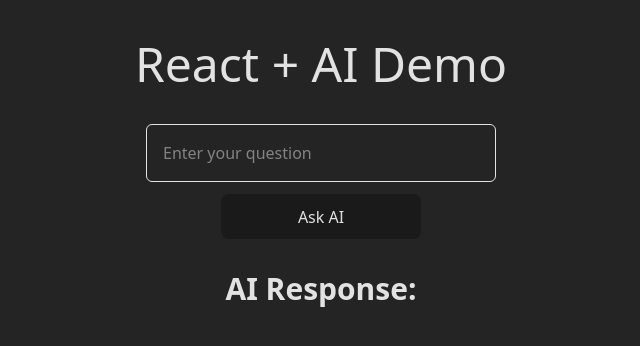
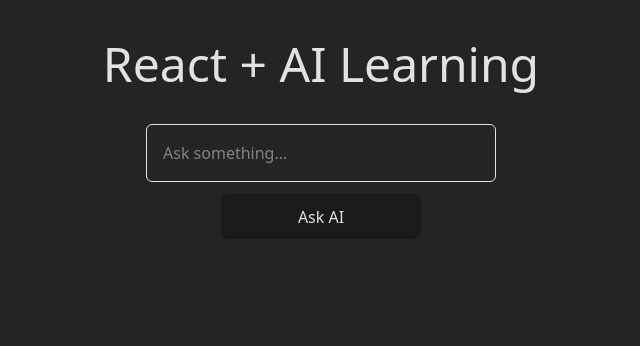
Before and after one commit to ankitar025/React-Ai-Learning, a React (Vite) app: page / in a window 1280 px wide. Shown: the top 346 px of the page, without its empty margins (319-959 px from the left). Built offline with nearby package versions, Linux system fonts and the light colour scheme.

Commit message:
day-3 updated

```diff
--- /dev/null
+++ b/day-3-components+AI/Components/Button.jsx
@@ -0,0 +1,5 @@
+function Button({ onClick }) {
+    return <button className="m-3 min-w-[200px]" onClick={onClick}>Ask AI</button>;
+  }
+
+  export default Button;
--- /dev/null
+++ b/day-3-components+AI/Components/InputBox.jsx
@@ -0,0 +1,13 @@
+function InputBox({ value, onChange }) {
+  return (
+    <input
+      type="text"
+      placeholder="Ask something..."
+      value={value}
+      onChange={onChange}
+      className="border p-4 rounded-md min-w-[350px] "
+    />
+  );
+}
+
+export default InputBox;
--- /dev/null
+++ b/day-3-components+AI/Components/OutputBox.jsx
@@ -0,0 +1,5 @@
+function OutputBox({ response }) {
+    return <p className="text-3xl mb-5 mt-5">{response}</p>;
+  }
+
+  export default OutputBox;
--- /dev/null
+++ b/day-3-components+AI/notes.md
@@ -0,0 +1,6 @@
+Day 3 – React Components + AI
+
+- Components help split UI into reusable blocks
+- Props pass data from parent to child
+- App.js controls state and logic
+- AI integration follows input → API → response flow
--- a/src/App.jsx
+++ b/src/App.jsx
@@ -1,42 +1,33 @@
 import { useState } from "react";
+import InputBox from "../day-3-components+AI/Components/InputBox";
+import Button from "../day-3-components+AI/Components/Button";
+import OutputBox from "../day-3-components+AI/Components/OutputBox";
 
 function App() {
-  // State for user input
   const [prompt, setPrompt] = useState("");
-
-  // State for AI response
   const [response, setResponse] = useState("");
 
-  // Button click handler
-  const handleClick = () => {
-    setResponse("This is an AI-generated response.");
+  const handleAskAI = async () => {
+    setResponse("AI is thinking...");
+
+    setTimeout(() => {
+      setResponse(`AI Response for: ${prompt}`);
+    }, 1500);
   };
+
 
   return (
     <div className="p-10 text-center flex justify-center items-center flex-col">
-      <h2 className="text-5xl pb-9">React + AI Demo</h2>
+      <h2 className="text-5xl pb-9">React + AI Learning</h2>
 
-
-      {/* Input box */}
-      <input
-        type="text"
-        placeholder="Enter your question"
-        className="border p-4 rounded-md min-w-[350px] "
+      <InputBox
         value={prompt}
         onChange={(e) => setPrompt(e.target.value)}
       />
 
+      <Button onClick={handleAskAI} />
 
-      {/* Button */}
-      <button onClick={handleClick} className="m-3 min-w-[200px]">
-        Ask AI
-      </button>
-
-
-
-      {/* Output area */}
-      <div className="text-3xl mb-5 mt-5"><strong>AI Response:</strong></div>
-      <p>{response}</p>
+      <OutputBox response={response} />
     </div>
   );
 }
```
Also changed, not shown: day-2-jsx-state/notes.md (renamed from day-2-jsx-state/nots.md).
